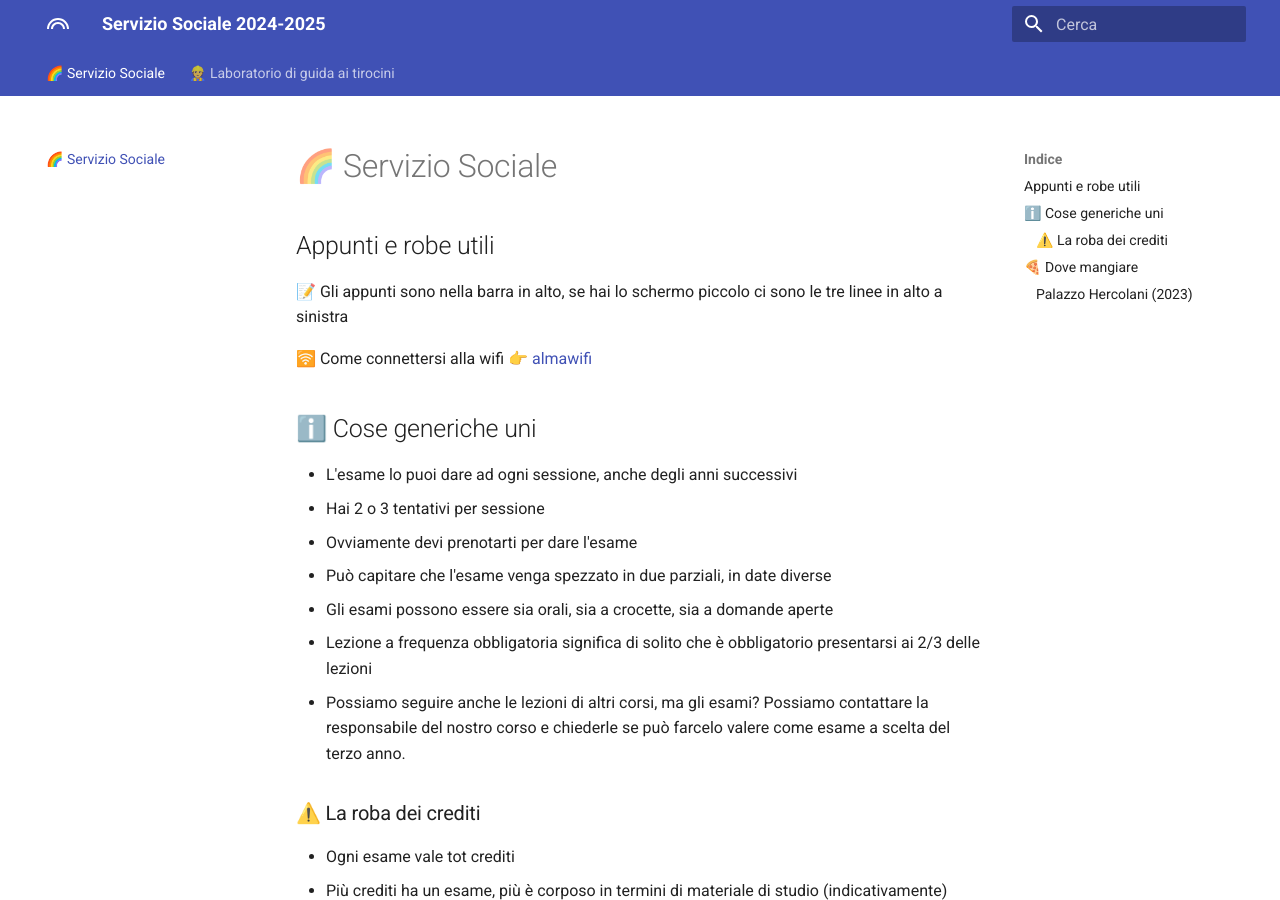
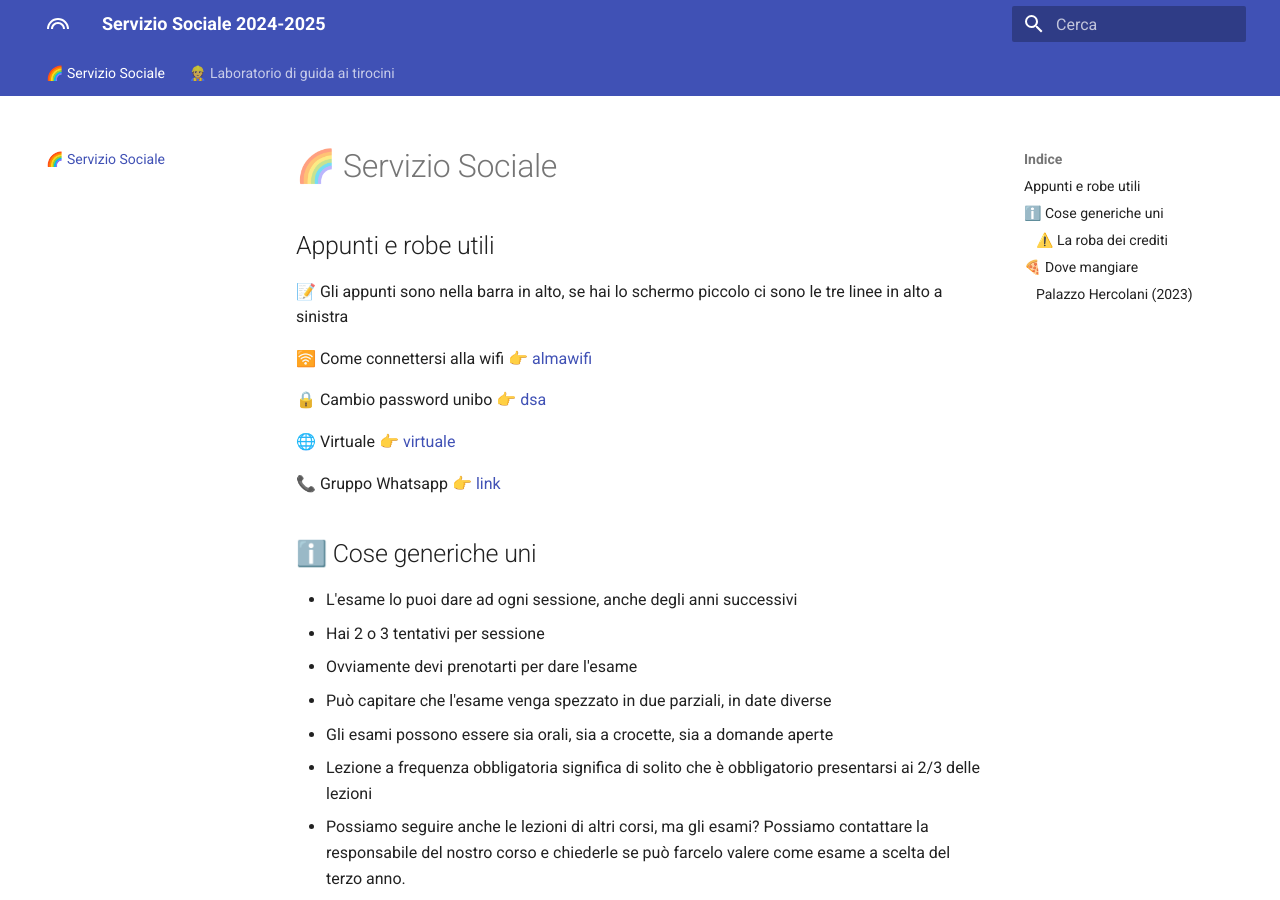
Before and after one commit to mq1/servizio-sociale, an MkDocs documentation site: the page built from docs/index.md, in a window 1280 px wide and 900 px high. Built offline with MkDocs 1.6.1 and Material for MkDocs 9.7.7, drawn with Linux system fonts in a browser that asks for light colours.

Commit message:
aggiunti link vari

```diff
--- a/docs/index.md
+++ b/docs/index.md
@@ -6,6 +6,12 @@
 linee in alto a sinistra
 
 🛜 Come connettersi alla wifi 👉 [almawifi](https://www.unibo.it/it/studiare/vivere-luniversita-e-la-citta/wi-fi/almawifi)
+
+🔒 Cambio password unibo 👉 [dsa](https://dsa.unibo.it/Home.aspx)
+
+🌐 Virtuale 👉 [virtuale](https://virtuale.unibo.it/)
+
+📞 Gruppo Whatsapp 👉 [link](https://chat.whatsapp.com/BOBDviwKb4H1Or5lwipWdD)
 
 ## ℹ️ Cose generiche uni
 
```
